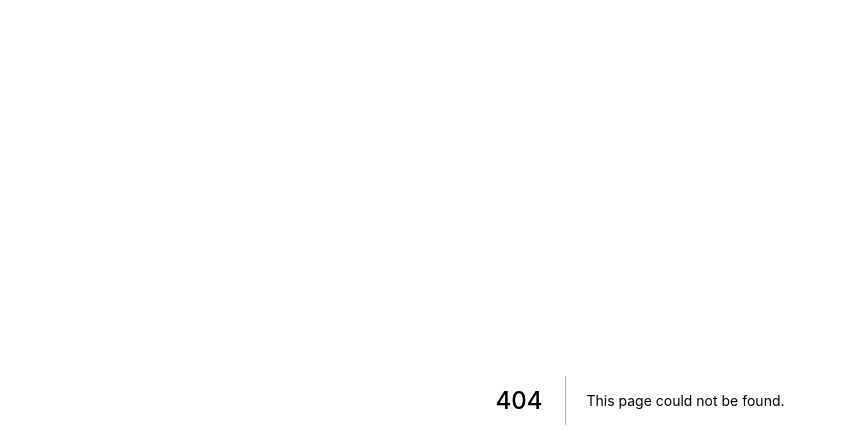
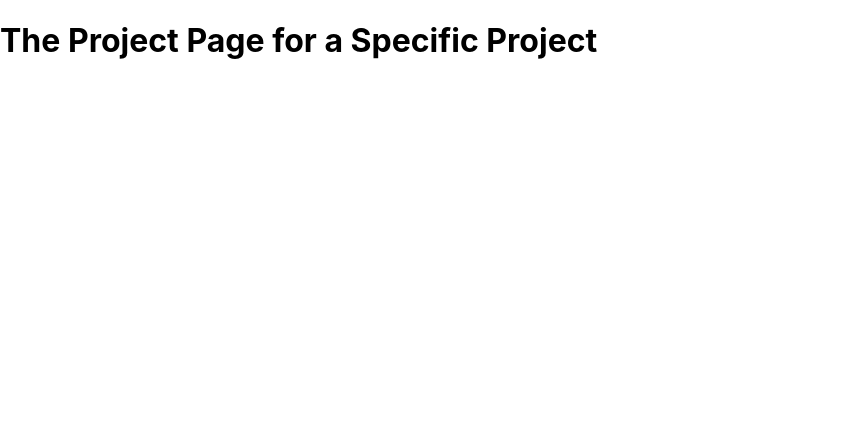
Before and after one commit to Sunset-Kim/study-nextjs, a Next.js app: page /clients/1/1 in a window 1280 px wide. Before the commit this address had no page. Shown: the top 448 px of the page, without its empty margins (0-846 px from the left). Built offline with nearby package versions, Linux system fonts and the light colour scheme.

Commit message:
1.4 동적라우트 - 중첩된 경로 다루기

```diff
--- /dev/null
+++ b/pages/clients/[id]/[clientprojectid].js
@@ -0,0 +1,13 @@
+import { useRouter } from "next/router";
+
+function SelectedClientPage() {
+  const router = useRouter();
+  console.log(router.query);
+  return (
+    <div>
+      <h1>The Project Page for a Specific Project</h1>
+    </div>
+  );
+}
+
+export default SelectedClientPage;
```
Also changed, not shown: pages/clients/[id]/index.js (added, +9 -0 lines), pages/clients/index.js (added, +9 -0 lines).
